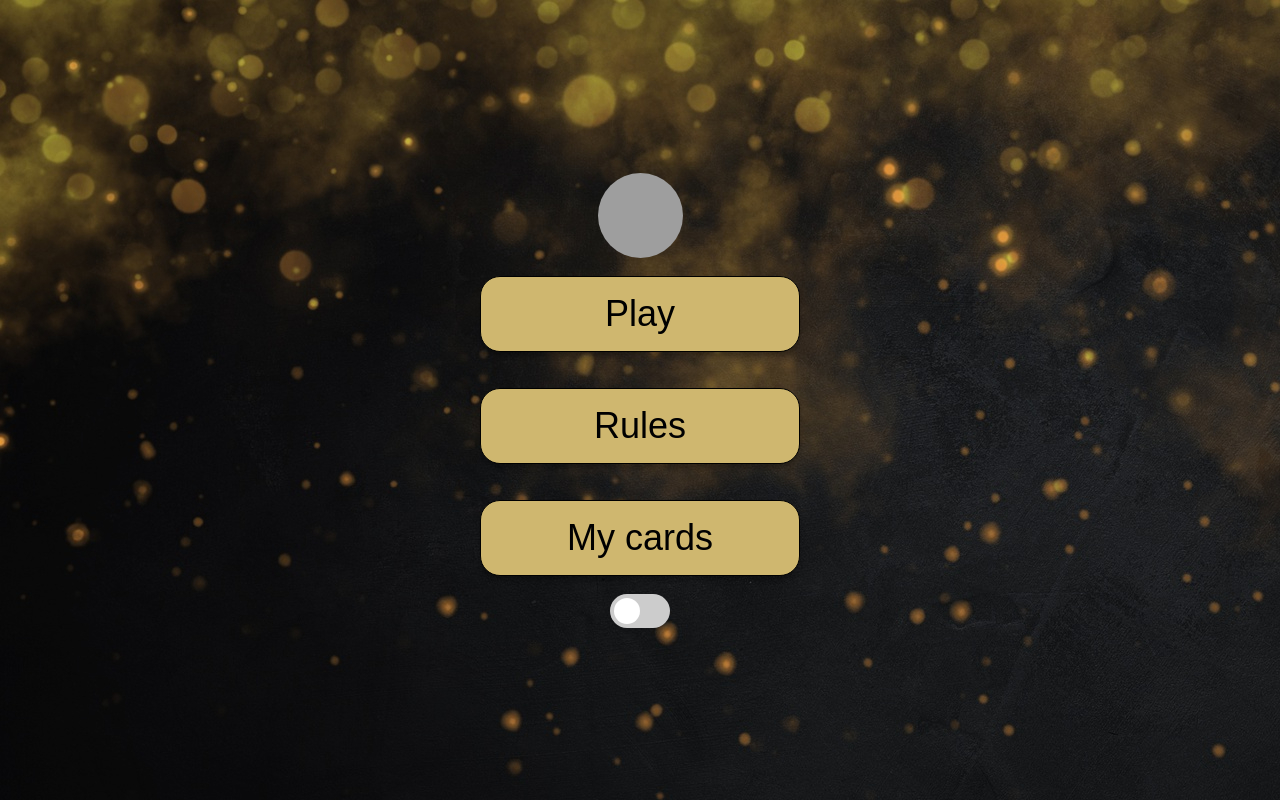
After one commit to Shaprio/wdpai, a PHP site: page /public/views/profil.html in a window 1280 px wide. The commit adds this page. Run offline with PHP 8.4, Linux system fonts and the light colour scheme; grey boxes are pictures that could not be loaded.

Commit message:
CSS addcard, mycards and rules added

```diff
--- a/public/css/style.css
+++ b/public/css/style.css
@@ -58,8 +58,93 @@ input {
   line-height: 2em;
   font-size: 36px;
 }
+.switch {
+  position: relative;
+  display: inline-block;
+  width: 60px;
+  height: 34px;
+}
 
-@media screen and (max-width: 768px) {
+/* Hide default HTML checkbox */
+.switch input {
+  opacity: 0;
+  width: 0;
+  height: 0;
+}
+
+/* The slider */
+.slider {
+  position: absolute;
+  cursor: pointer;
+  top: 0;
+  left: 0;
+  right: 0;
+  bottom: 0;
+  background-color: #ccc;
+  -webkit-transition: 0.4s;
+  transition: 0.4s;
+}
+
+.slider:before {
+  position: absolute;
+  content: "";
+  height: 26px;
+  width: 26px;
+  left: 4px;
+  bottom: 4px;
+  background-color: white;
+  -webkit-transition: 0.4s;
+  transition: 0.4s;
+}
+
+input:checked + .slider {
+  background-color: #cfb76f;
+}
+
+input:focus + .slider {
+  box-shadow: 0 0 1px #cfb76f;
+}
+
+input:checked + .slider:before {
+  -webkit-transform: translateX(26px);
+  -ms-transform: translateX(26px);
+  transform: translateX(26px);
+}
+
+/* Rounded sliders */
+.slider.round {
+  border-radius: 34px;
+}
+
+.slider.round:before {
+  border-radius: 50%;
+}
+
+.avatar {
+  vertical-align: middle;
+  width: 85px;
+  height: 85px;
+  border-radius: 50%;
+}
+
+.textbox {
+  display: flex;
+  flex-direction: column;
+  justify-content: center;
+  text-align: center;
+  align-items: center;
+  width: 80%;
+  height: 40vh;
+
+  background: #cfb76f 0% 0% no-repeat padding-box;
+  box-shadow: 0px 6px 6px #00000029;
+  border: 1px solid #707070;
+  border-radius: 33px;
+  font-size: 30px;
+  padding: 5px;
+}
+
+@media screen and (max-width: 520px) {
   .container {
     flex-direction: column;
   }
@@ -87,4 +172,7 @@ input {
     height: 7em;
     margin: 2em;
   }
+  .textbox {
+    font-size: 20px;
+  }
 }
--- a/public/views/login.html
+++ b/public/views/login.html
@@ -10,7 +10,7 @@
     </div>
     <div class="login-container">
       <form>
-        <input name="name" type="text" placeholder="name" />
+        <input name="email" type="text" placeholder="email@email" />
         <input name="password" type="password" placeholder="password" />
         <button>Login</button>
         <button>Sign in</button>
--- /dev/null
+++ b/public/views/profil.html
@@ -0,0 +1,23 @@
+<!DOCTYPE html>
+<head>
+  <link rel="stylesheet" type="text/css" href="../css/style.css" />
+  <title>PROFIL PAGE</title>
+</head>
+<body>
+  <div class="container">
+    <div class="login-container">
+      <form>
+        <a href="../views/login.html">
+          <img src="../img/avatar.svg" alt="Avatar" class="avatar"
+        /></a>
+        <button>Play</button>
+        <button>Rules</button>
+        <button>My cards</button>
+        <label class="switch">
+          <input type="checkbox" />
+          <span class="slider round"></span>
+        </label>
+      </form>
+    </div>
+  </div>
+</body>
```
Also changed, not shown: public/views/game.html (added, +19 -0 lines), public/img/avatar.svg (added).
